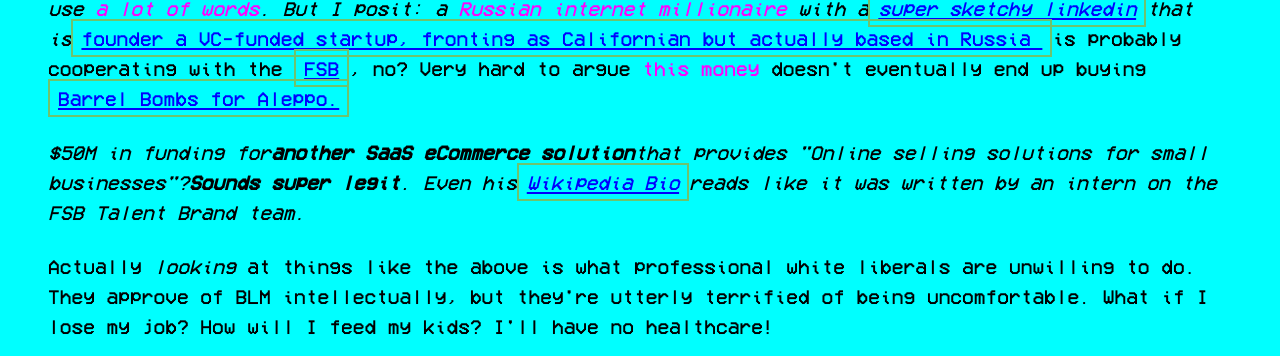
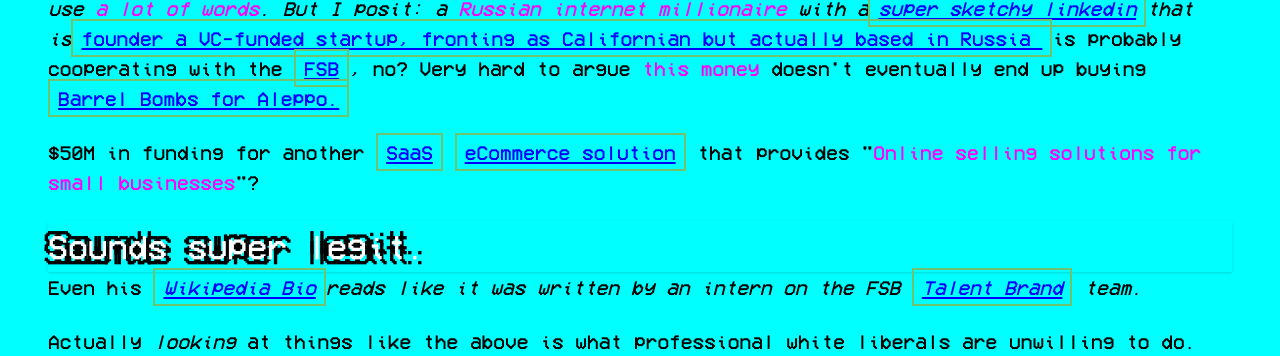
Before and after one commit to TheDripper/notusedyet, a Nuxt app: page /rip-bam-house-on-fire in a window 1280 px wide. Shown: the part 3119-3475 px from the top of the page. Built offline with nearby package versions, Linux system fonts and the light colour scheme.

Commit message:
sounds super legit

```diff
--- a/pages/rip-bam-house-on-fire.vue
+++ b/pages/rip-bam-house-on-fire.vue
@@ -97,15 +97,10 @@
       is probably cooperating with the <a href="https://www.google.com/search?q=fsb&rlz=1C5CHFA_enUS847US847&oq=fsb&aqs=chrome..69i57j46j0l6.1678j0j9&sourceid=chrome&ie=UTF-8" target="_blank">FSB</a>, no? Very hard to argue <span class="magenta">this money</span> doesn't eventually end up buying <a href="" target="_blank">Barrel Bombs for Aleppo.</a>
     </p>
     <p>
-      <em>$50M in funding for</em>
-      <strong>
-        <em>another SaaS eCommerce solution</em>
-      </strong>
-      <em>that provides "Online selling solutions for small businesses"?</em>
-      <strong>
-        <em>Sounds super legit</em>
-      </strong>
-      <em>. Even his</em>
+      $50M in funding for
+        another <a href="https://www.google.com/search?q=saas&rlz=1C5CHFA_enUS847US847&oq=saas&aqs=chrome..69i57j69i59j0l6.877j0j7&sourceid=chrome&ie=UTF-8" target="_blank">SaaS</a> <a href="https://www.google.com/search?q=shopify&rlz=1C5CHFA_enUS847US847&oq=shopify&aqs=chrome..69i57j0j69i60l2j69i61j69i65j69i60l2.2834j0j9&sourceid=chrome&ie=UTF-8" target="_blank">eCommerce solution</a> that provides "<span class="magenta">Online selling solutions for small businesses</span>"?</p>
+        <h3 class="shadow">Sounds super legit.</h3>
+      <p>Even his
       <a
         href="https://en.wikipedia.org/wiki/Ruslan_Fazlyev"
         target="_blank"
@@ -113,7 +108,7 @@
       >
         <em>Wikipedia Bio</em>
       </a>
-      <em>reads like it was written by an intern on the FSB Talent Brand team.</em>
+      <em>reads like it was written by an intern on the FSB <a href="https://www.google.com/search?q=talent+brand&rlz=1C5CHFA_enUS847US847&oq=talent+brand&aqs=chrome..69i57j0l7.2621j0j9&sourceid=chrome&ie=UTF-8" target="_blank">Talent Brand</a> team.</em>
     </p>
     <p>
       Actually
```
